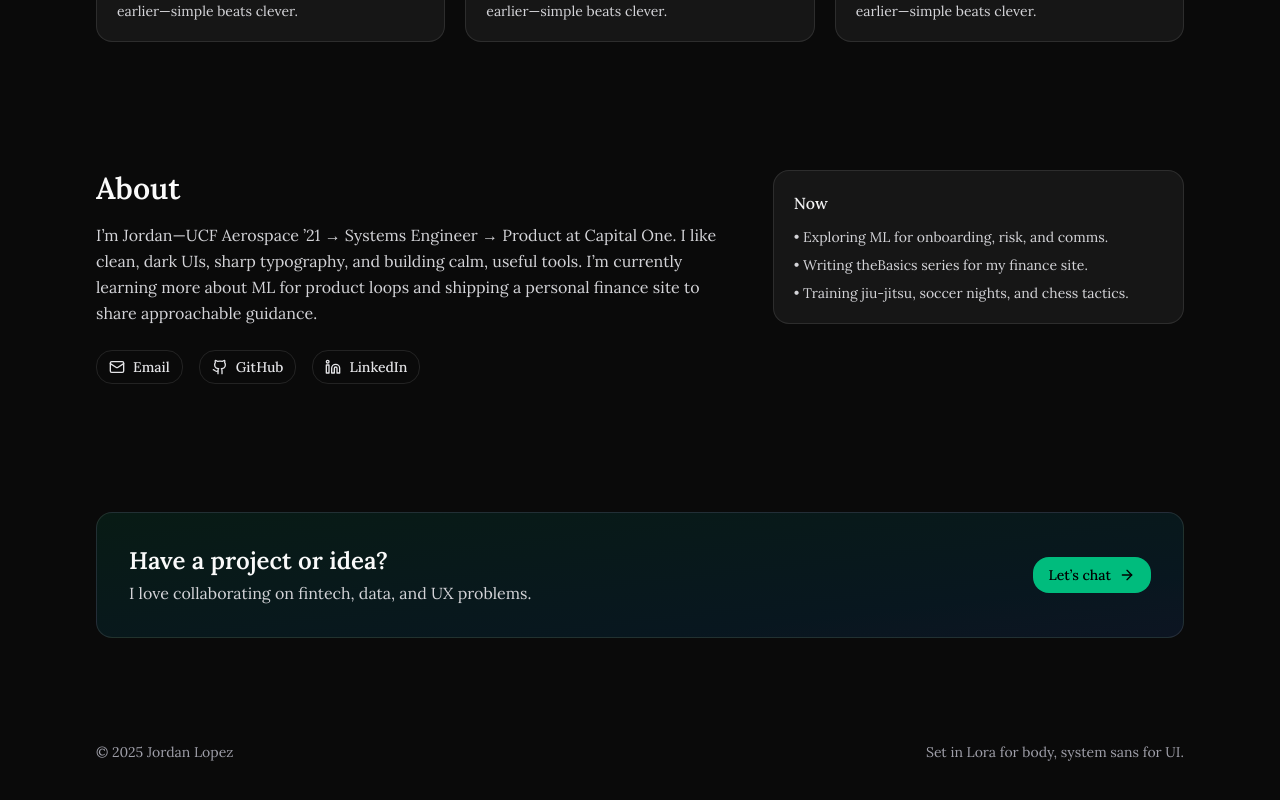
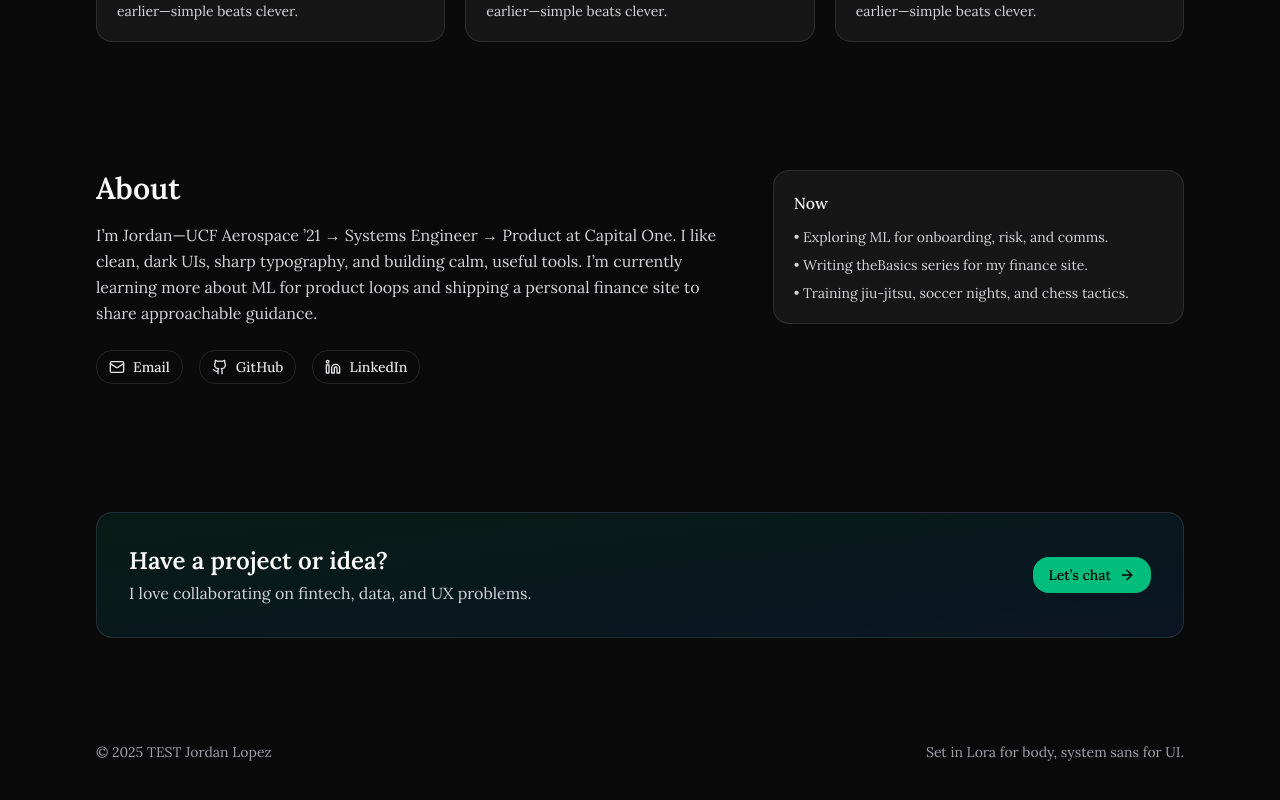
Before and after one commit to Jordan-Jacob-Lopez/jordan-site, a Next.js app: page / in a window 1280 px wide. Shown: the part 1389-2189 px from the top of the page. Built offline with nearby package versions, Linux system fonts and the light colour scheme.

Commit message:
Testing something with vercel

```diff
--- a/app/page.tsx
+++ b/app/page.tsx
@@ -189,7 +189,7 @@ export default function SiteLanding() {
 
       <footer className="py-10">
         <div className="mx-auto max-w-6xl px-4 sm:px-6 lg:px-8 text-sm text-zinc-400 flex flex-col sm:flex-row items-center justify-between gap-2">
-          <p>© {new Date().getFullYear()} Jordan Lopez</p>
+          <p>© {new Date().getFullYear()}  TEST Jordan Lopez</p>
           <p>Set in Lora for body, system sans for UI.</p>
         </div>
       </footer>
```
